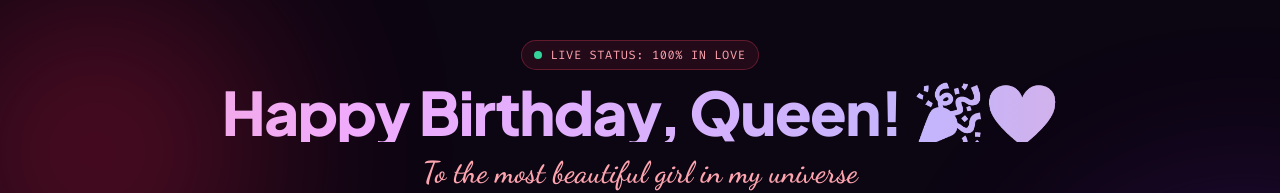
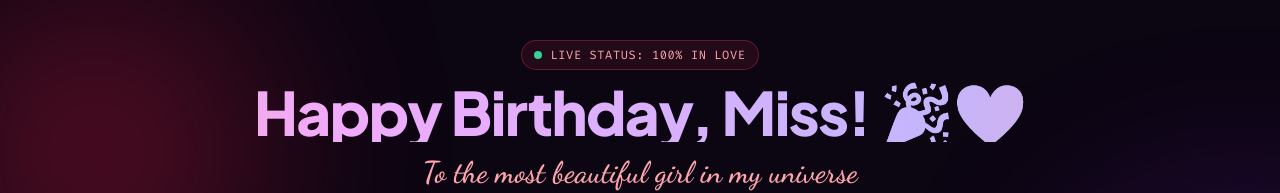
Before and after one commit to Hacker-Pikachu/Happy-Birthday-Miss, a plain HTML site: page index.html in a window 1280 px wide. Shown: the top 193 px of the page. Drawn offline with nearby package versions, Linux system fonts and the light colour scheme.

Commit message:
Update index.html

```diff
--- a/index.html
+++ b/index.html
@@ -3,7 +3,7 @@
 <head>
     <meta charset="UTF-8">
     <meta name="viewport" content="width=device-width, initial-scale=1.0">
-    <title>Happy Birthday, My Queen! ❤️ | Special Release v4.0</title>
+    <title>Happy Birthday, My Cutiepie! ❤️ | Special Release v4.0</title>
     <script src="https://cdn.tailwindcss.com"></script>
     <script src="https://cdn.jsdelivr.net/npm/canvas-confetti@1.6.0/dist/confetti.browser.min.js"></script>
     <script src="https://unpkg.com/lucide@latest"></script>
@@ -238,7 +238,7 @@
                 LIVE STATUS: 100% IN LOVE
             </div>
             <h1 class="text-4xl sm:text-6xl font-extrabold shimmer tracking-tight">
-                Happy Birthday, Queen! 🎉❤️
+                Happy Birthday, Miss! 🎉❤️
             </h1>
             <p class="font-script text-2xl sm:text-3xl text-rose-300">
                 To the most beautiful girl in my universe
```
